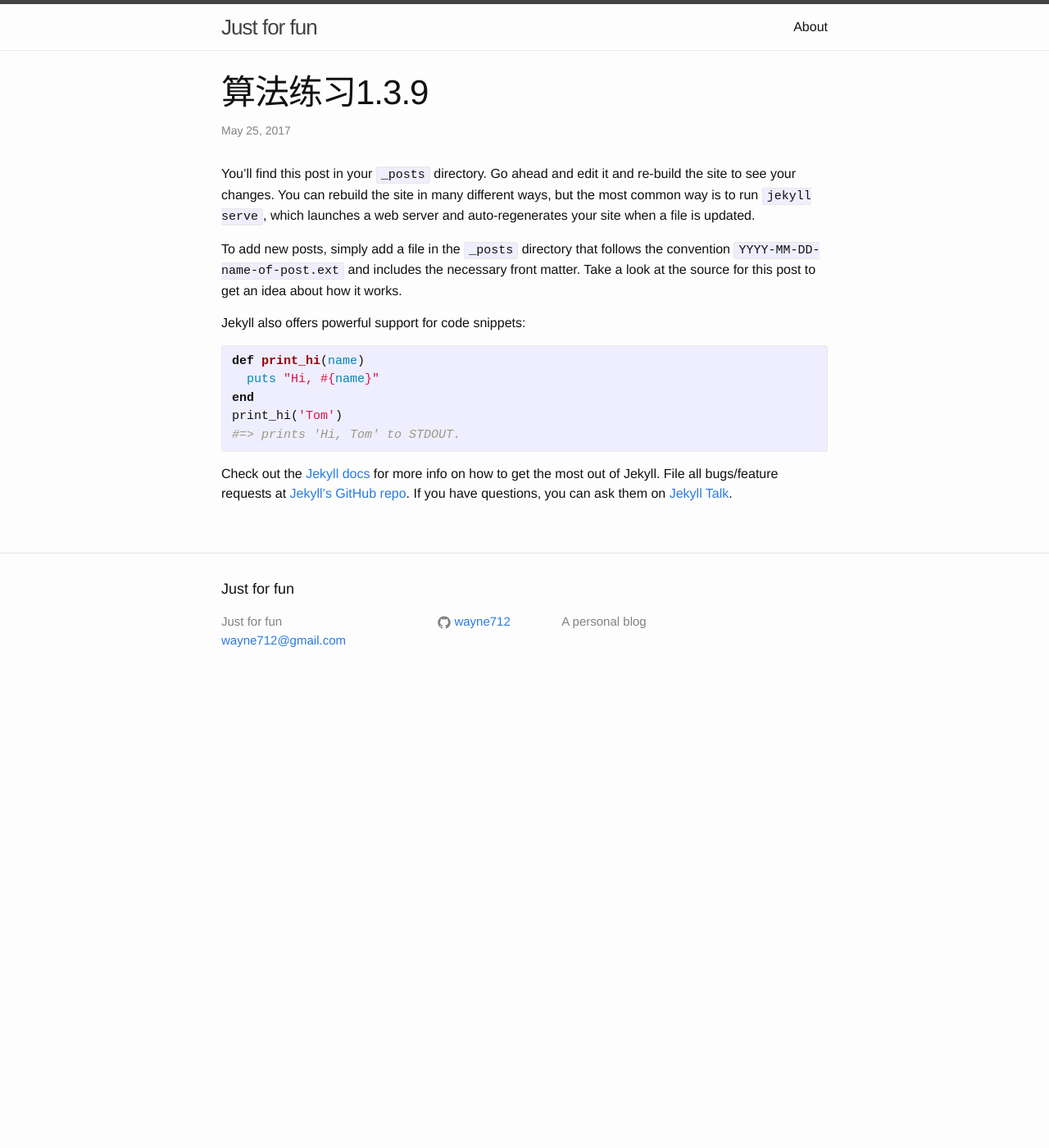
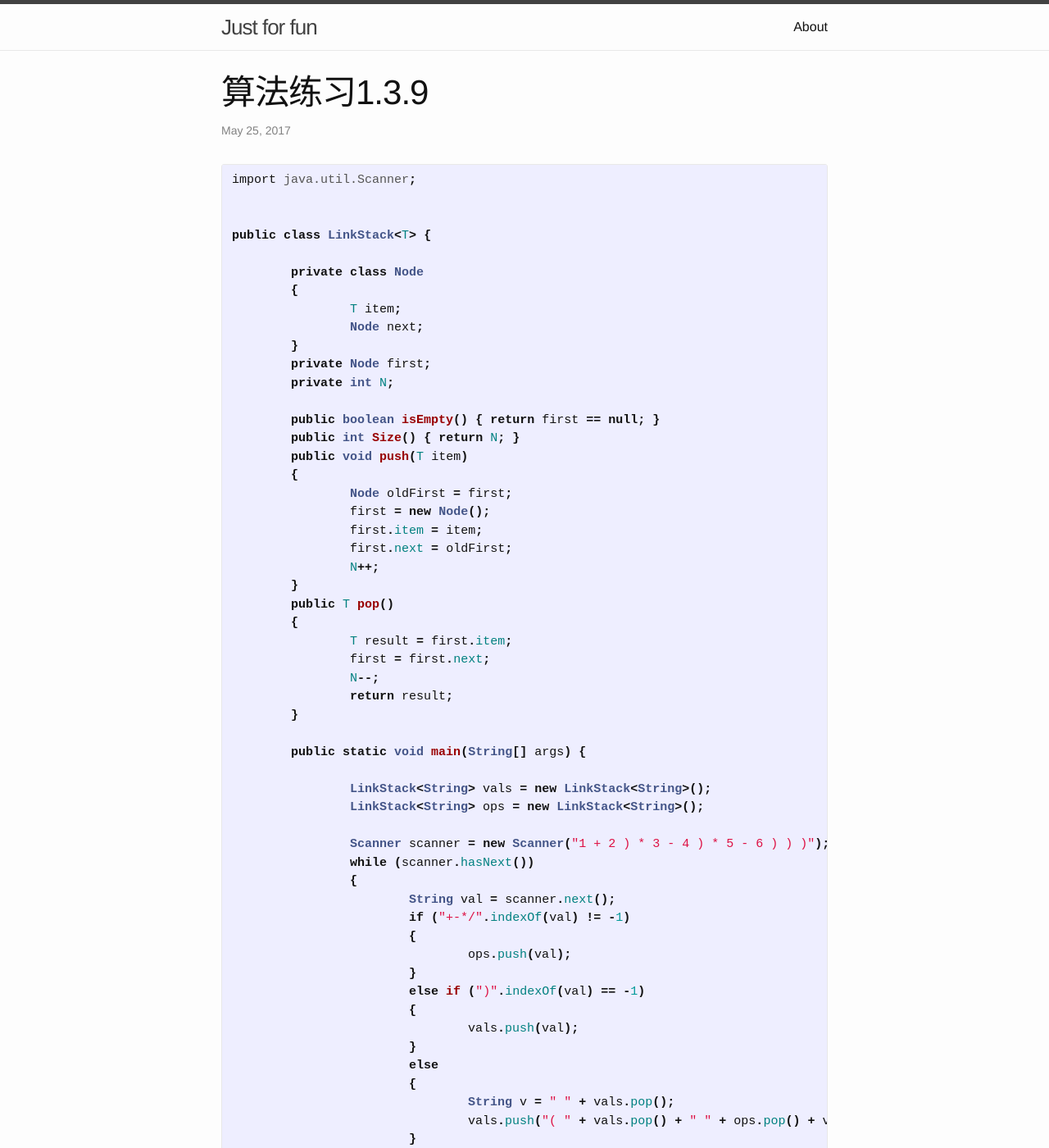
Before and after one commit to wayne712/wayne712.github.io, a Jekyll site: the page built from _posts/2017-05-25-alg4.ex.1.3.9.markdown, in a window 1280 px wide and 1400 px high. Shown: the whole window at 82% size. Built offline with Jekyll 4.4.1, drawn with Linux system fonts in a browser that asks for light colours; some of the changed text lies outside the part shown.

Commit message:
update ex1.3.9

```diff
--- a/_posts/2017-05-25-alg4.ex.1.3.9.markdown
+++ b/_posts/2017-05-25-alg4.ex.1.3.9.markdown
@@ -4,22 +4,66 @@ title:  "算法练习1.3.9"
 date:   2017-05-25 22:56:53 +0000
 categories: alg4
 ---
-You’ll find this post in your `_posts` directory. Go ahead and edit it and re-build the site to see your changes. You can rebuild the site in many different ways, but the most common way is to run `jekyll serve`, which launches a web server and auto-regenerates your site when a file is updated.
 
-To add new posts, simply add a file in the `_posts` directory that follows the convention `YYYY-MM-DD-name-of-post.ext` and includes the necessary front matter. Take a look at the source for this post to get an idea about how it works.
+{% highlight java %}
+import java.util.Scanner;
 
-Jekyll also offers powerful support for code snippets:
 
-{% highlight ruby %}
-def print_hi(name)
-  puts "Hi, #{name}"
-end
-print_hi('Tom')
-#=> prints 'Hi, Tom' to STDOUT.
+public class LinkStack<T> {
+
+	private class Node
+	{
+		T item;
+		Node next;
+	}
+	private Node first;
+	private int N;
+
+	public boolean isEmpty() { return first == null; }
+	public int Size() { return N; }
+	public void push(T item)
+	{
+		Node oldFirst = first;
+		first = new Node();
+		first.item = item;
+		first.next = oldFirst;
+		N++;
+	}
+	public T pop()
+	{
+		T result = first.item;
+		first = first.next;
+		N--;
+		return result;
+	}
+
+	public static void main(String[] args) {
+
+		LinkStack<String> vals = new LinkStack<String>();
+		LinkStack<String> ops = new LinkStack<String>();
+
+		Scanner scanner = new Scanner("1 + 2 ) * 3 - 4 ) * 5 - 6 ) ) )");
+		while (scanner.hasNext())
+		{
+			String val = scanner.next();
+			if ("+-*/".indexOf(val) != -1)
+			{
+				ops.push(val);
+			}
+			else if (")".indexOf(val) == -1)
+			{
+				vals.push(val);
+			}
+			else
+			{
+				String v = " " + vals.pop();
+				vals.push("( " + vals.pop() + " " + ops.pop() + v + " )");
+			}
+		}
+		System.out.println(vals.pop());
+		scanner.close();
+	}
+
+}
+
 {% endhighlight %}
-
-Check out the [Jekyll docs][jekyll-docs] for more info on how to get the most out of Jekyll. File all bugs/feature requests at [Jekyll’s GitHub repo][jekyll-gh]. If you have questions, you can ask them on [Jekyll Talk][jekyll-talk].
-
-[jekyll-docs]: http://jekyllrb.com/docs/home
-[jekyll-gh]:   https://github.com/jekyll/jekyll
-[jekyll-talk]: https://talk.jekyllrb.com/
```
